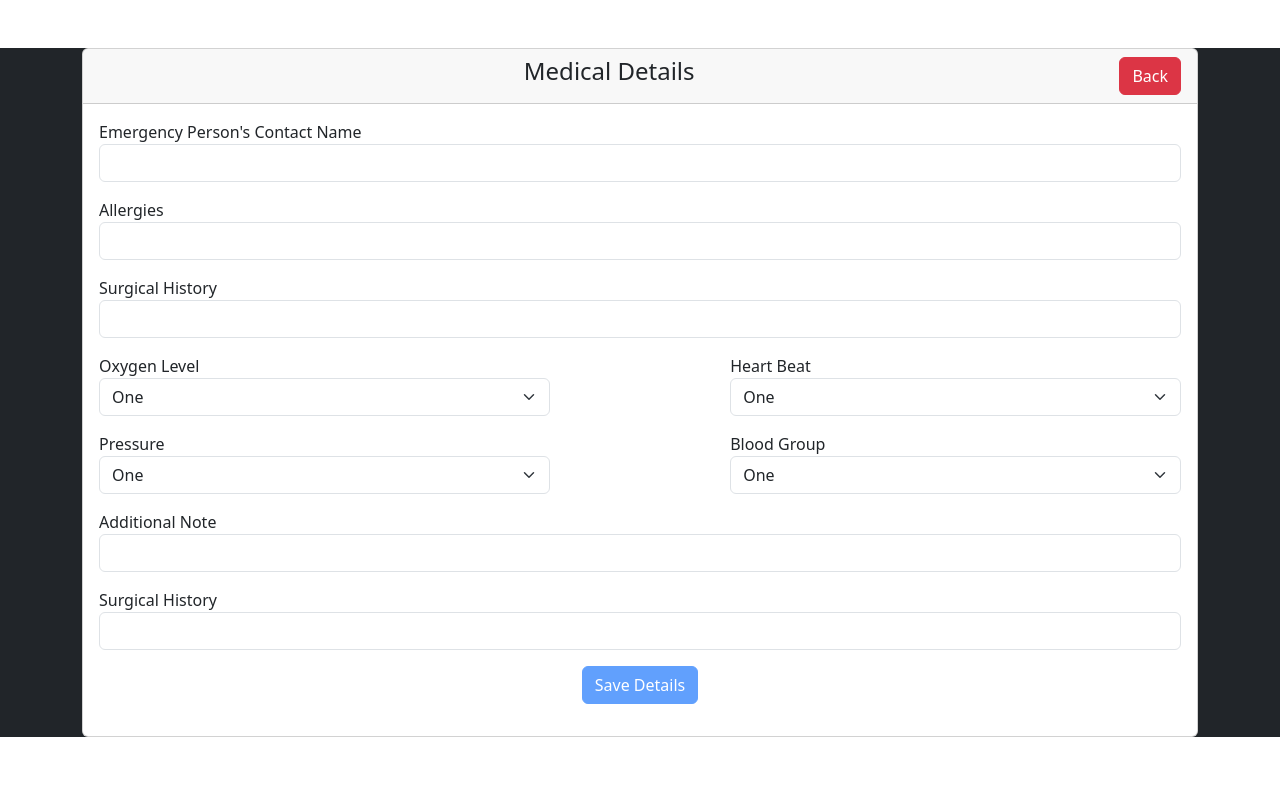
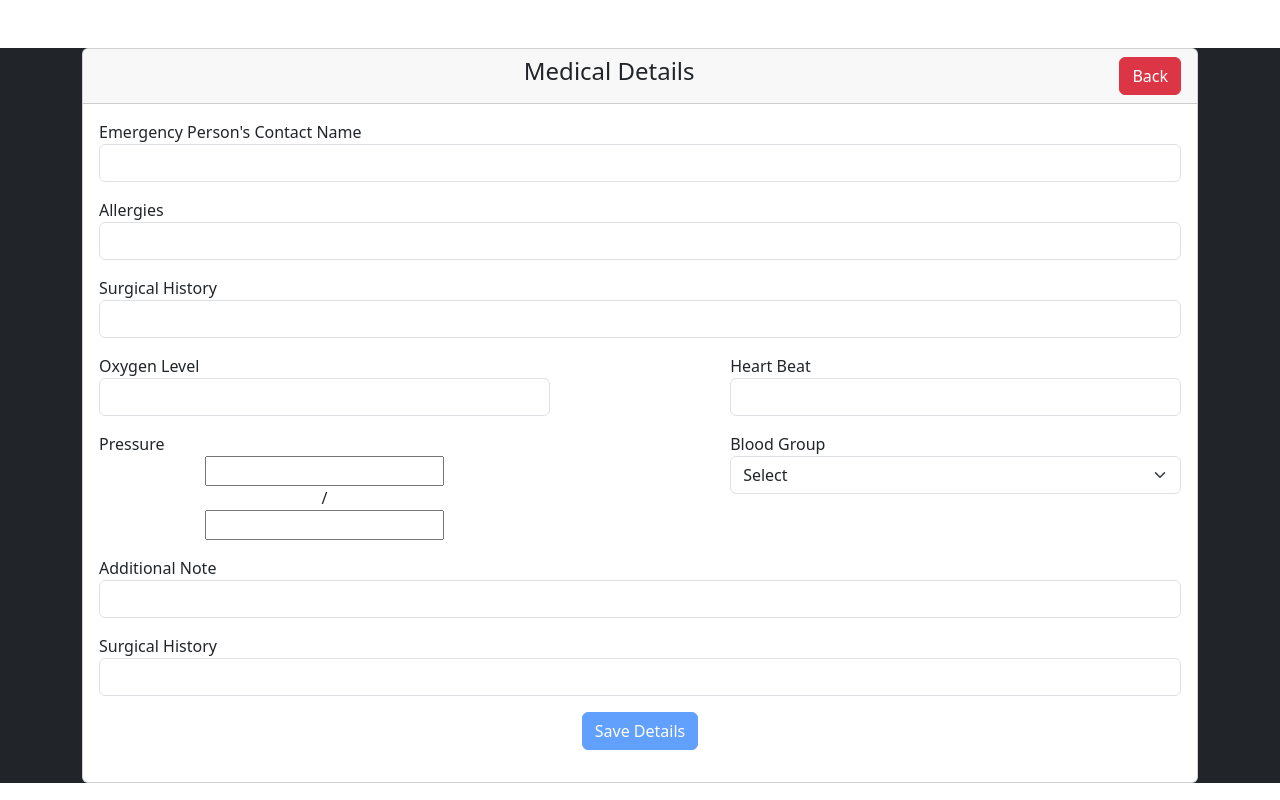
Before and after one commit to pavadaran/Astron, a React (Create React App) app in the folder client/: page /astron/medical in a window 1280 px wide. Built offline with nearby package versions, Linux system fonts and the light colour scheme; no server answers; the HTML template or start-up script is replaced by a standard one.

Commit message:
included validation and credentials

```diff
--- a/client/package.json
+++ b/client/package.json
@@ -6,6 +6,7 @@
     "axios": "^1.3.6",
     "bootstrap": "^5.3.1",
     "cross-env": "^7.0.3",
+    "firebase": "^10.2.0",
     "react": "^17.0.2",
     "react-bootstrap": "^2.8.0",
     "react-dom": "^17.0.2",
--- /dev/null
+++ b/client/src/firebase.js
@@ -0,0 +1,18 @@
+import { initializeApp } from "firebase/app";
+import { getAnalytics } from "firebase/analytics";
+import { getFirestore } from "firebase/firestore";
+import { APIKEY, ANTIDOMAIN, PROJECTID, STORAGEBUCKET, MESSAGINGSENDERID, APPID, MEASUREMENTID} from "./env.js";
+
+const firebaseConfig = {
+  apiKey: APIKEY,
+  authDomain: ANTIDOMAIN,
+  projectId: PROJECTID,
+  storageBucket: STORAGEBUCKET,
+  messagingSenderId: MESSAGINGSENDERID,
+  appId: APPID,
+  measurementId: MEASUREMENTID
+};
+
+const app = initializeApp(firebaseConfig);
+const analytics = getAnalytics(app);
+export const firestore = getFirestore(app);
--- a/client/src/pages/bookingPages/Medical.jsx
+++ b/client/src/pages/bookingPages/Medical.jsx
@@ -1,7 +1,11 @@
 import React, { useState } from 'react';
-import { Link, navigate, useNavigate } from 'react-router-dom';
+import { Link, useNavigate } from 'react-router-dom';
+import { firestore } from '../../firebase';
+import { collection, addDoc } from "firebase/firestore";
 
 const Medical = () => {
+
+  const ref = collection(firestore, "medicalData");
 
   const [medical, setMedical] = useState({
     name: '',
@@ -10,6 +14,7 @@ const Medical = () => {
     OxyLevel: '',
     HeartBeat: '',
     Pressure: '',
+    Pressure2: '',
     BloodGroup: '',
     AdditionalNote: '',
     SurgicalHistory: ''
@@ -26,7 +31,7 @@ const Medical = () => {
     console.log(medical);
   }
 
-  const areAllFieldsFilled = (medical.AdditionalNote !="")&&(medical.allergies !="")&&(medical.BloodGroup !="")&&(medical.History !="")&&(medical.name !="")&&(medical.OxyLevel !="")&&(medical.Pressure !="")&&(medical.SurgicalHistory !="")&&(medical.HeartBeat !="");
+  const areAllFieldsFilled = (medical.AdditionalNote != "") && (medical.allergies != "") && (medical.BloodGroup != "") && (medical.History != "") && (medical.name != "") && (medical.OxyLevel != "") && (medical.Pressure != "") && (medical.SurgicalHistory != "") && (medical.HeartBeat != "");
 
   const saveStudent = (e) => {
     e.preventDefault();
@@ -38,11 +43,19 @@ const Medical = () => {
       OxyLevel: medical.OxyLevel,
       HeartBeat: medical.HeartBeat,
       Pressure: medical.Pressure,
+      Pressure2: medical.Pressure2,
       BloodGroup: medical.BloodGroup,
       AdditionalNote: medical.AdditionalNote,
       SurgicalHistory: medical.SurgicalHistory
     }
-    navigate("/booking");
+
+    try {
+      addDoc(ref, data);
+      console.log("Success");
+      navigate("/booking");
+    } catch {
+      console.log("Error");
+    }
     //console.log(data);
   }
 
@@ -61,48 +74,45 @@ const Medical = () => {
                 <form onSubmit={saveStudent}>
                   <div className='mb-3 col-md-12 float-start'>
                     <label className='float-start'>Emergency Person's Contact Name</label>
-                    <input type="text" name="name" value={medical.name} onChange={handleInput} className="form-control" />
+                    <input type="text" name="name" value={medical.name} onChange={handleInput} className="form-control" required />
                   </div>
                   <div className='mb-3 col-md-12 float-start'>
                     <label className='float-start'>Allergies</label>
-                    <input type="text" name="allergies" value={medical.allergies} onChange={handleInput} className="form-control" />
+                    <input type="text" name="allergies" value={medical.allergies} onChange={handleInput} className="form-control" required />
                   </div>
                   <div className='mb-3 col-md-12 float-start'>
                     <label className='float-start'>Surgical History</label>
-                    <input type="text" name="History" value={medical.History} onChange={handleInput} className="form-control" />
+                    <input type="text" name="History" value={medical.History} onChange={handleInput} className="form-control" required />
                   </div>
                   <div className='mb-3 col-md-5 float-start'>
                     <label className='float-start'>Oxygen Level</label>
-                    <select type='text' name='OxyLevel' value={medical.OxyLevel} onChange={handleInput} className="form-select" aria-label="Default select example">
-                      <option value="1">One</option>
-                      <option value="2">Two</option>
-                      <option value="3">Three</option>
-                    </select>
+                    <input type="text" name="OxyLevel" value={medical.OxyLevel} onChange={handleInput} className="form-control" required />
                   </div>
                   <div className='mb-3 col-md-2 float-start'></div>
                   <div className='mb-3 col-md-5 float-start'>
                     <label className='float-start'>Heart Beat</label>
-                    <select name='HeartBeat' value={medical.HeartBeat} onChange={handleInput} className="form-select" aria-label="Default select example">
-                      <option value="1">One</option>
-                      <option value="2">Two</option>
-                      <option value="3">Three</option>
-                    </select>
+                    <input type="text" name="HeartBeat" value={medical.HeartBeat} onChange={handleInput} className="form-control" required />
                   </div>
                   <div className='mb-3 col-md-5 float-start'>
                     <label className='float-start'>Pressure</label>
-                    <select name='Pressure' value={medical.Pressure} onChange={handleInput} className="form-select" aria-label="Default select example">
-                      <option value="1">One</option>
-                      <option value="2">Two</option>
-                      <option value="3">Three</option>
-                    </select>
+                    <br />
+                    <input type="number" pattern="[0-9]*" name="Pressure" value={medical.Pressure} onChange={handleInput} className="smaller-input" required />
+                    <div>/</div>
+                    <input type="number" pattern="[0-9]*" value={medical.Pressure2} onChange={handleInput} className="smaller-input" required />
                   </div>
                   <div className='mb-3 col-md-2 float-start'></div>
                   <div className='mb-3 col-md-5 float-start'>
                     <label className='float-start'>Blood Group</label>
                     <select name='BloodGroup' value={medical.BloodGroup} onChange={handleInput} className="form-select" aria-label="Default select example">
-                      <option value="1">One</option>
-                      <option value="2">Two</option>
-                      <option value="3">Three</option>
+                      <option selected>Select</option>
+                      <option value="A+">A+</option>
+                      <option value="A-">A-</option>
+                      <option value="B+">B+</option>
+                      <option value="B-">B-</option>
+                      <option value="AB+">AB+</option>
+                      <option value="AB-">AB-</option>
+                      <option value="O+">O+</option>
+                      <option value="O-">O-</option>
                     </select>
                   </div>
                   <div className='mb-3 col-md-12 float-start'>
```
Also changed, not shown: 2 other files (tests, documents, lock files or other folders).
